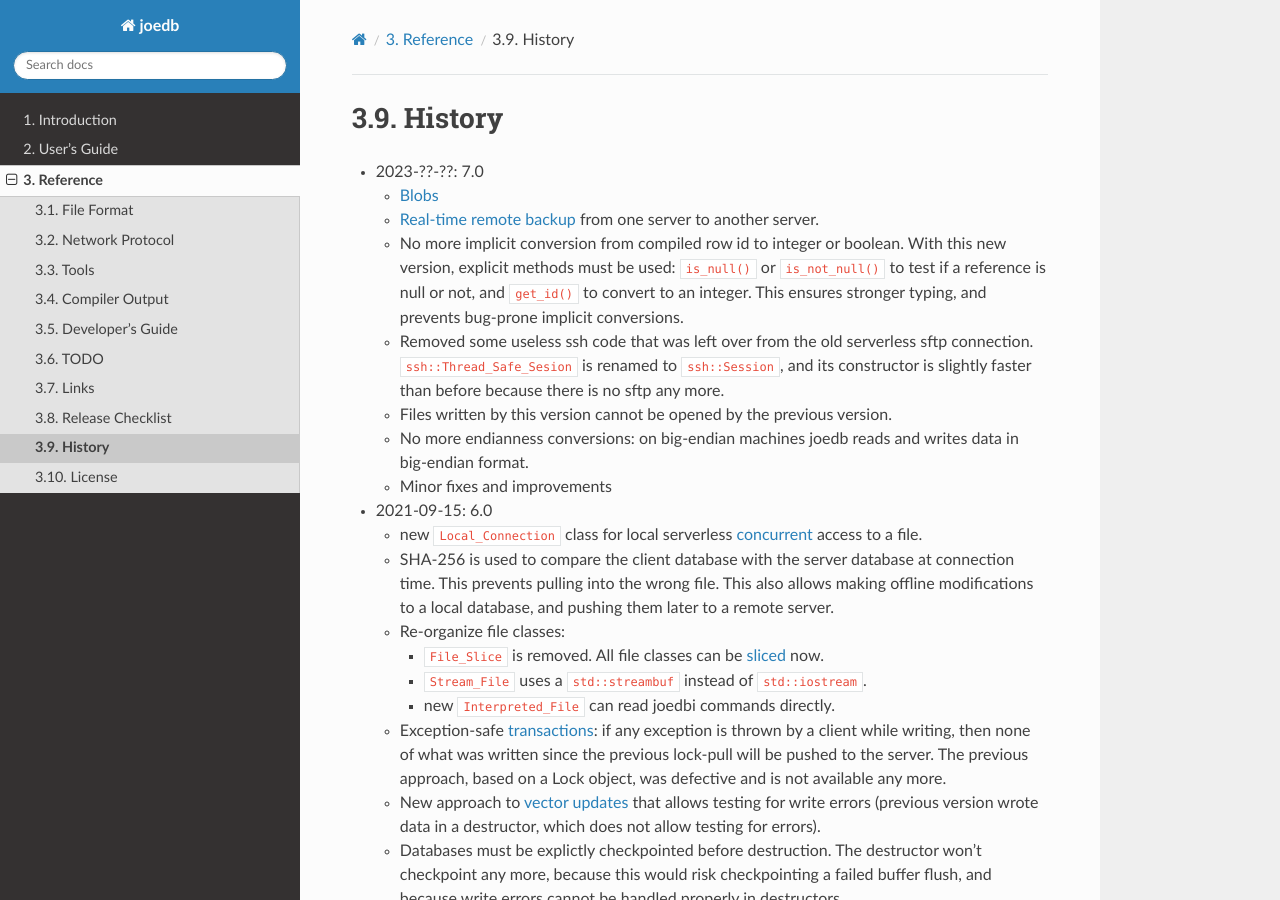
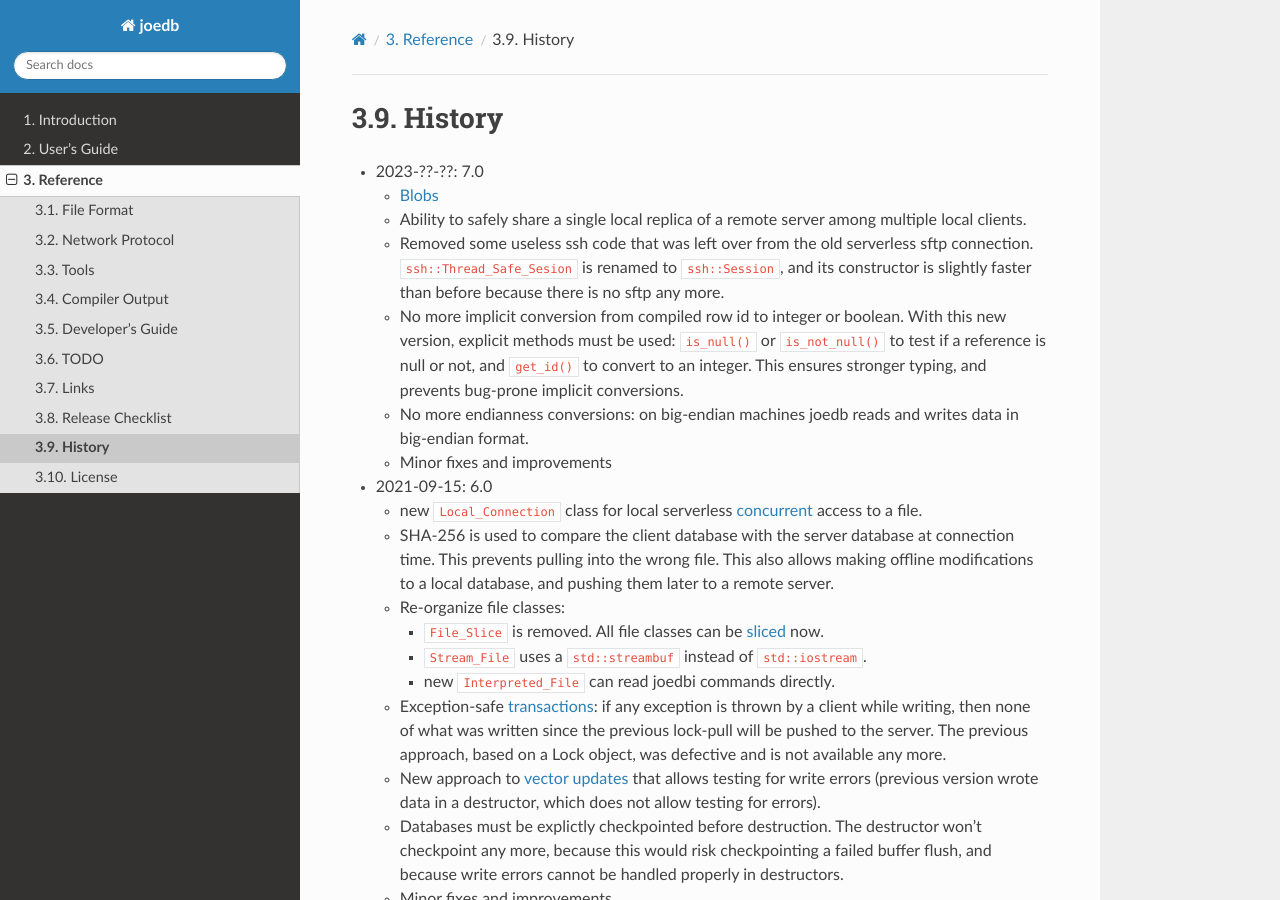
Before and after one commit to Remi-Coulom/joedb, a Sphinx documentation site: the page built from doc/source/history.rst, in a window 1280 px wide and 900 px high. Built offline with Sphinx 7.4.7 and the Read the Docs theme 2.0.0, drawn with Linux system fonts in a browser that asks for light colours; formulas are drawn with MathJax 3.

Commit message:
don't increment file-format version number: files with blobs will fail when reading the blob. It is OK.

```diff
--- a/doc/source/history.rst
+++ b/doc/source/history.rst
@@ -3,18 +3,17 @@ History
 - 2023-??-??: 7.0
 
   - :ref:`Blobs <blobs>`
-  - :ref:`Real-time remote backup <joedb_multi_server>` from one server to
-    another server.
+  - Ability to safely share a single local replica of a remote server among
+    multiple local clients.
+  - Removed some useless ssh code that was left over from the old serverless
+    sftp connection. ``ssh::Thread_Safe_Sesion`` is renamed to
+    ``ssh::Session``, and its constructor is slightly faster than before
+    because there is no sftp any more.
   - No more implicit conversion from compiled row id to integer or boolean.
     With this new version, explicit methods must be used: ``is_null()`` or
     ``is_not_null()`` to test if a reference is null or not, and ``get_id()``
     to convert to an integer. This ensures stronger typing, and prevents
     bug-prone implicit conversions.
-  - Removed some useless ssh code that was left over from the old serverless
-    sftp connection. ``ssh::Thread_Safe_Sesion`` is renamed to
-    ``ssh::Session``, and its constructor is slightly faster than before
-    because there is no sftp any more.
-  - Files written by this version cannot be opened by the previous version.
   - No more endianness conversions: on big-endian machines joedb reads and
     writes data in big-endian format.
   - Minor fixes and improvements
```
Also changed, not shown: 1 other file.
